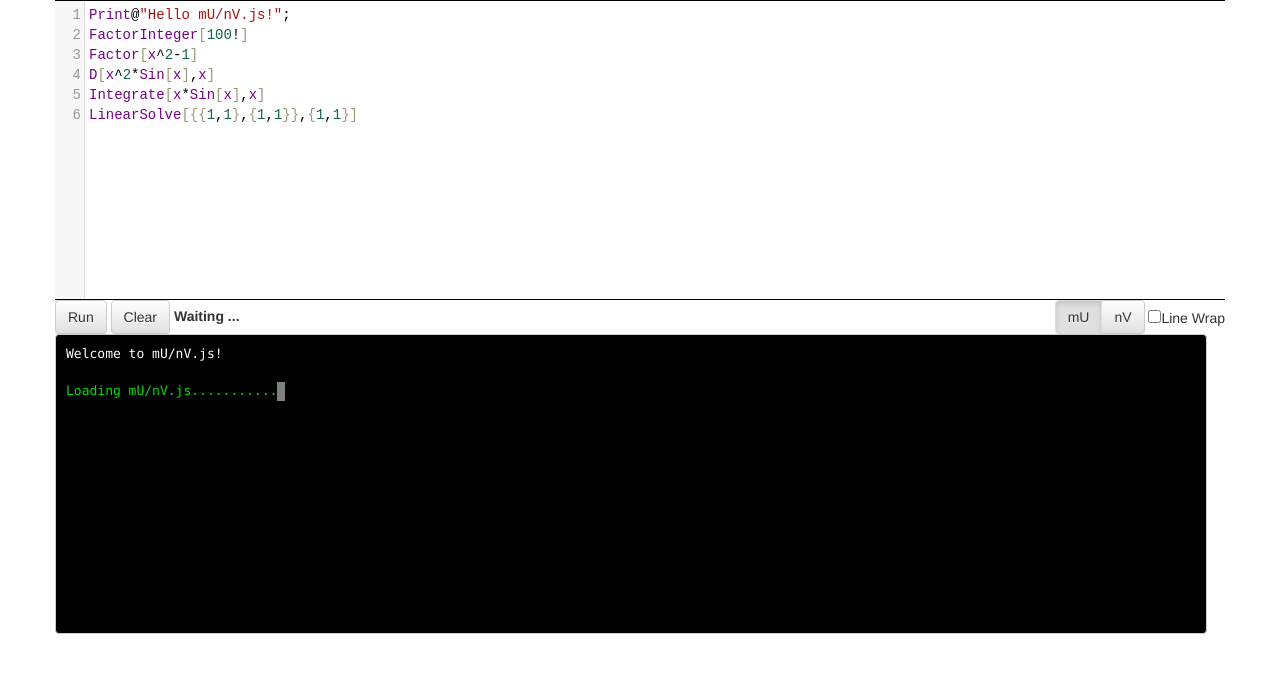
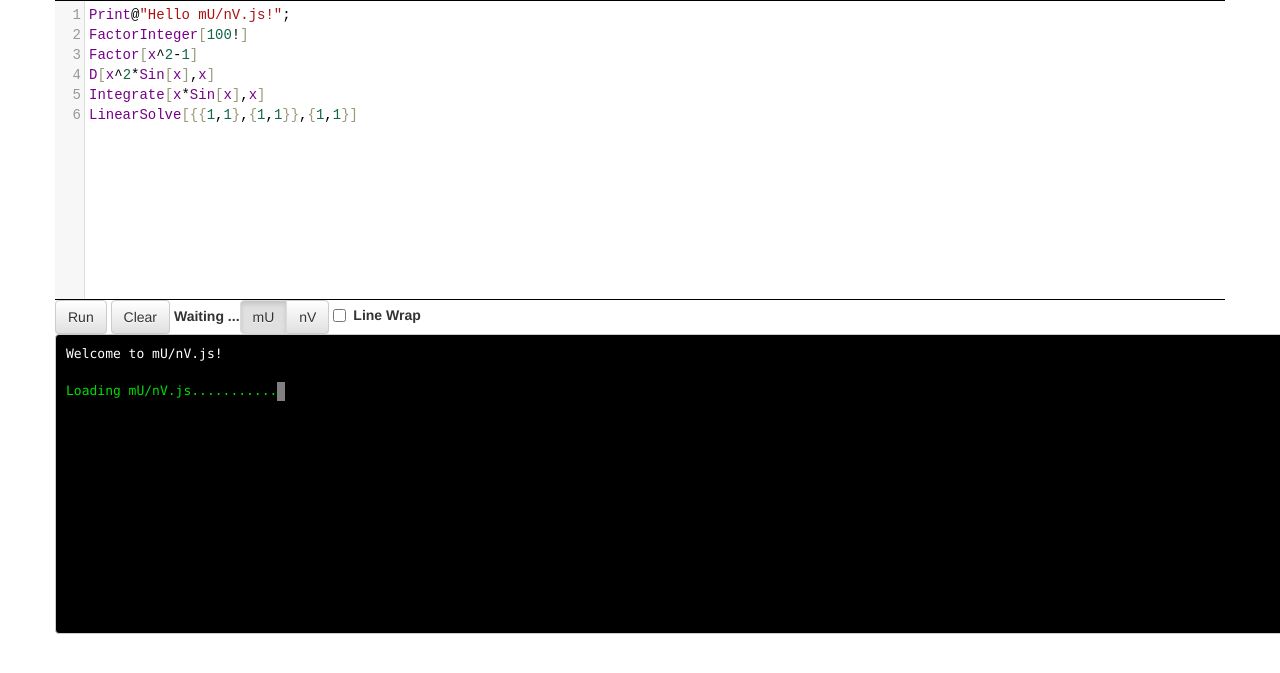
Before and after one commit to maTHmU/mathmu.github.io, a Jekyll site: the page static/demo/index.html, which Jekyll copies as it is, in a window 1280 px wide. Shown: the top 673 px of the page. Built offline with Jekyll 4.4.1, drawn with Linux system fonts in a browser that asks for light colours; nearby versions of some CDN libraries; a script that is not in the unit is left out.

Commit message:
modify demo width

```diff
--- a/static/demo/css/console.css
+++ b/static/demo/css/console.css
@@ -1,7 +1,7 @@
 /* The console container element */
 #console {
   position: absolute;
-  width: 90%;
+  width: 100%;
   height: 300px;
 }
 #console pre {
--- a/static/demo/index.html
+++ b/static/demo/index.html
@@ -47,7 +47,6 @@
                   <button id="run" class="btn btn-default">Run</button>
                   <button id="clear" class="btn btn-default">Clear</button>
                   <label id="run_info"></label>
-              </div>
                   <div class="float_right">
                     <div id="kernels" class="btn-group" data-toggle="buttons">
                       <label class="btn btn-default active">
@@ -55,8 +54,9 @@
                       <label class="btn btn-default">
                       <input name="op" type="radio" value="nV" />nV</label>
                     </div>
-                <div class="checkbox">
+                    <div class="checkbox-inline">
                       <label><input type="checkbox" id="wrap_console" />Line Wrap</label>
+                    </div>
                   </div>
               </div>
           </form>
@@ -140,7 +140,7 @@
             // Initiate the first prompt
             handler();
 
-            Module.nV = Module._nV_init();
+            /*Module.nV = Module._nV_init();
             Module.nV_eval_wrapper = Module.cwrap('nV_eval', 'string', ['number', 'string']);
             Module.nV_eval = function(x) { return Module.nV_eval_wrapper(Module.nV, x); }
 
@@ -148,7 +148,7 @@
             Module.mU_eval = Module.cwrap('mU_eval', 'string', ['string']);
 
             Module.eval = Module.mU_eval;
-            Module.eval('Integrate[x*Sin[x],x]');
+            Module.eval('Integrate[x*Sin[x],x]');*/
           }
         };
         $("#actions").submit(function() {
```
Lines whose indentation alone changed are shown as unchanged.
